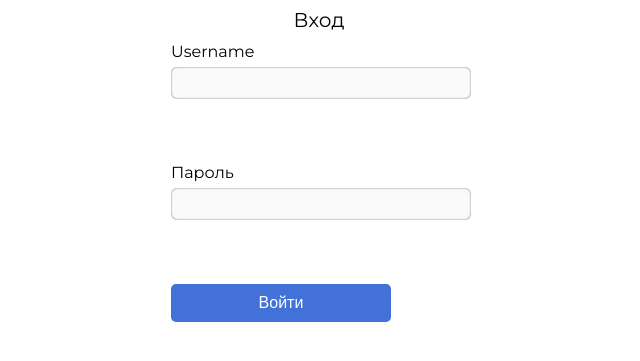
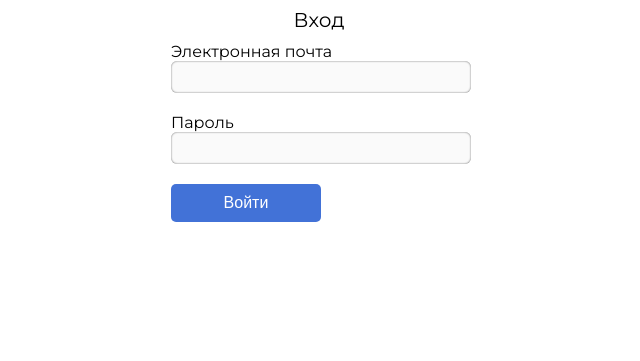
Before and after one commit to slavik175cm/web-hospital, a Django app: page /login/ in a window 1280 px wide. Shown: the top 361 px of the page, without its empty margins (321-961 px from the left). Run offline with Django 3.2, Linux system fonts and the light colour scheme; some libraries are stand-ins or nearby versions.

Commit message:
improved authentication

```diff
--- /dev/null
+++ b/authentication/static/css/style.css
@@ -0,0 +1,73 @@
+body {
+    font-family: "Montserrat", sans-serif;
+}
+.register-wrapper{
+    display:block;
+    width: 25%;
+    margin:auto;
+}
+.login-wrapper{
+    display:block;
+    width: 25%;
+    margin:auto;
+    /*{#margin-top: 40px;#}*/
+}
+.registration_label{
+    text-align: center;
+    width: 100%;
+    font-size: 20px;
+}
+.form-group{
+    display: flex;
+    flex-direction: column;
+    justify-content: space-between;
+    height: 200px;
+    /*{#margin-top: 30px;#}*/
+    /*{#border: 4px double black;#}*/
+}
+.label{
+    font-size: 16px;
+}
+.field{
+    height: 80px;
+    margin: 10px;
+}
+.input-field{
+    /*{#margin-top: 6px;#}*/
+    border-radius: 6px;
+    border: none;
+    background: #fafafa;
+    width:100%;
+    height: 30px;
+    font-size: 16px;
+    box-shadow: inset 0px 0px 2px 0px rgba(0, 0, 0, 0.6);
+}
+.login-btn-success{
+    background: #4272d7;
+    padding: 10px;
+    margin: 10px;
+    width: 150px;
+    cursor: pointer;
+    font-size: 16px;
+    color: #fff;
+    border-radius: 5px;
+    border: none;
+    /*{#align-self: flex-end;#}*/
+}
+.register-btn-success{
+    background: #4272d7;
+    padding: 10px;
+    margin: 10px;
+    width: 220px;
+    cursor: pointer;
+    font-size: 16px;
+    color: #fff;
+    border-radius: 5px;
+    border: none;
+    /*{#align-self: flex-end;#}*/
+}
+
+.messages{
+    margin-left: 12px;
+    color: red;
+}
--- a/authentication/templates/login.html
+++ b/authentication/templates/login.html
@@ -1,12 +1,12 @@
 {% extends "main.html" %}
 {% block content %}
 <body>
-    <div class="wrapper">
+    <div class="login-wrapper">
     <div class="registration_label">Вход</div>
     <form method="POST" class="form-group">
             {% csrf_token %}
             <div class="field">
-                <label class="label">Username</label>
+                <label class="label">Электронная почта</label>
                 <input class="input-field" type="text" name="username">
             </div>
 
@@ -14,7 +14,12 @@
                 <label class="label">Пароль</label>
                 <input class="input-field" type="password" name="password">
             </div>
-            <button type="submit" class="btn btn-success">Войти</button>
+            <div class="messages">
+                {% for message in messages %}
+                    <p class="message">{{ message }}</p>
+                {% endfor %}
+            </div>
+            <button type="submit" class="btn login-btn-success">Войти</button>
         </form>
     </div>
 </body>
--- a/authentication/templates/main.html
+++ b/authentication/templates/main.html
@@ -1,69 +1,16 @@
 <!DOCTYPE html>
-{#{% load crispy_forms_tags %}#}
+
+<html lang="en">
+{% load static %}
 <link rel="preconnect" href="https://fonts.gstatic.com">
 <link href="https://fonts.googleapis.com/css2?family=Montserrat:ital,wght@0,100;0,200;0,300;0,400;0,500;0,600;0,700;0,800;0,900;1,100;1,200;1,300;1,400;1,500;1,600;1,700;1,900&display=swap" rel="stylesheet">
-
-<html lang="en">
+<link rel="stylesheet" type="text/css" href="{% static "css/style.css" %}">
 <head>
     <meta charset="UTF-8">
     <title>Title</title>
 </head>
-<style>
-    body {
-        font-family: "Montserrat", sans-serif;
-    }
-    .wrapper{
-        display:block;
-        width: 25%;
-        margin:auto;
-    }
-    .registration_label{
-        text-align: center;
-        width: 100%;
-        font-size: 20px;
-    }
-    .form-group{
-        display: flex;
-        flex-direction: column;
-        justify-content: space-between;
-        height: 300px;
-    {#border: 4px double black;#}
-    }
-    .label{
-        font-size: 16px;
-    }
-    .field{
-        height: 80px;
-        margin: 10px;
-    }
-    .input-field{
-        margin-top: 6px;
-        border-radius: 6px;
-        border: none;
-        background: #fafafa;
-        width:100%;
-        height: 30px;
-        font-size: 16px;
-        box-shadow: inset 0px 0px 2px 0px rgba(0, 0, 0, 0.6);
-    }
-    .btn-success{
-        background: #4272d7;
-        padding: 10px;
-        margin: 10px;
-        width: 220px;
-        cursor: pointer;
-        font-size: 16px;
-        color: #fff;
-        border-radius: 5px;
-        border: none;
-        {#align-self: flex-end;#}
-    }
-</style>
 <body>
 {#    <a href="../info/">Продолжить без входа</a>#}
-    {% for message in messages %}
-        <p>{{ message }}</p>
-    {% endfor %}
     {% block content %}
     {% endblock %}
 </body>
--- a/authentication/views.py
+++ b/authentication/views.py
@@ -10,11 +10,11 @@ def register_viewer(request):
         form = RegistrationForm(request.POST)
         patient_form = PatientRegistrationForm(request.POST)
         password1 = request.POST.get('password1')
-        password2 = request.POST.get('password1')
+        password2 = request.POST.get('password2')
 
         address = request.POST.get('address')
-        print(password1)
-        print(address)
+        print(form.errors.items())
+        print(patient_form.errors.items())
 
         if form.is_valid() and patient_form.is_valid():
             user = form.save()
@@ -23,21 +23,22 @@ def register_viewer(request):
             patient.user = user
 
             patient.save()
-            # phone_number = request.POST.get('phone_number')
-            # username = request.POST.get('username')
             email = request.POST.get('email')
 
             password = request.POST.get('password1')
-            # print(phone_number)
-            print(email)
-            print(password)
             user = authenticate(request, email=email, password=password)
             if user is not None:
                 login(request, user)
-                print("yoooo")
                 return redirect('/info')
         else:
             print("form is invalid")
+
+            address = request.POST.get('address')
+            print(address)
+
+            firstname = request.POST.get('first_name')
+            print(firstname)
+
             for msg in form.errors.as_data():
                 print(msg)
                 if msg == 'email':
@@ -60,7 +61,7 @@ def login_viewer(request):
             login(request, user)
             return redirect('/info')
         else:
-            messages.info(request, 'something is wrong')
+            messages.info(request, 'почта и/или пароль некорректны')
             return render(request, 'login.html', {})
     # messages.info(request, 'hey there')
     return render(request, 'login.html', {})
```
Also changed, not shown: authentication/admin.py (+89 -1 lines), authentication/models.py (+11 -3 lines), authentication/templates/register.html (+7 -8 lines).
